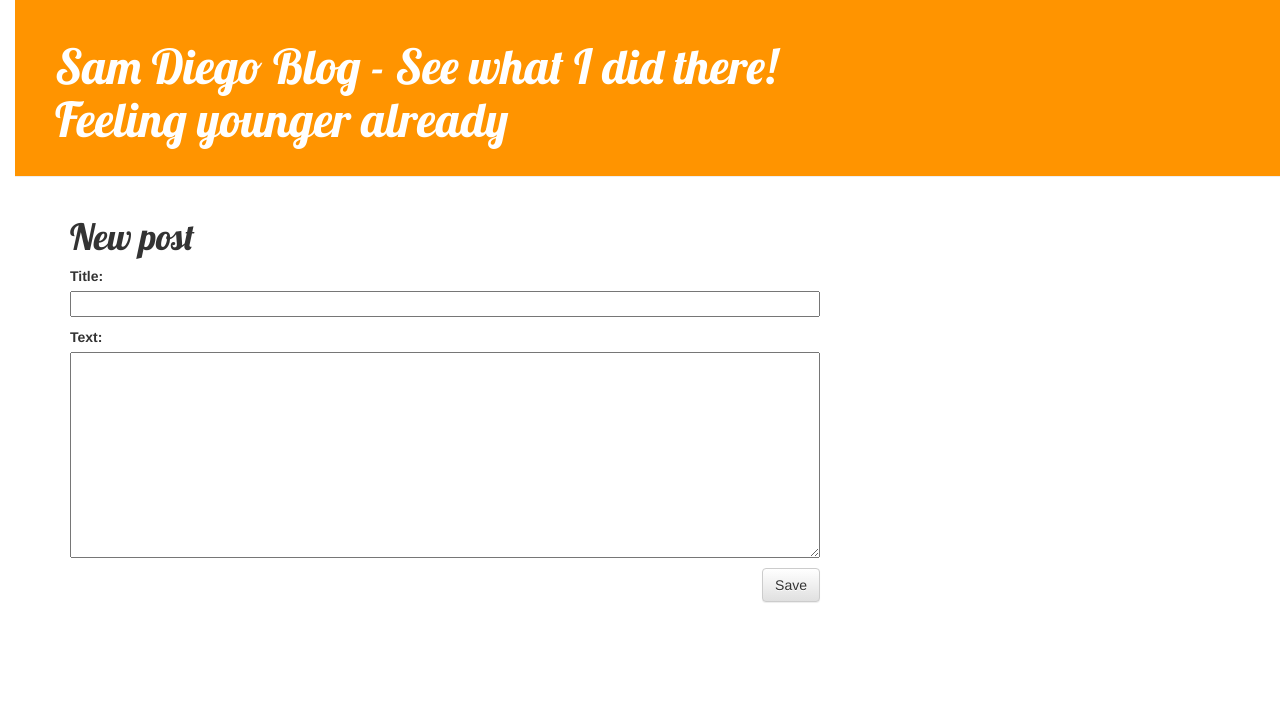
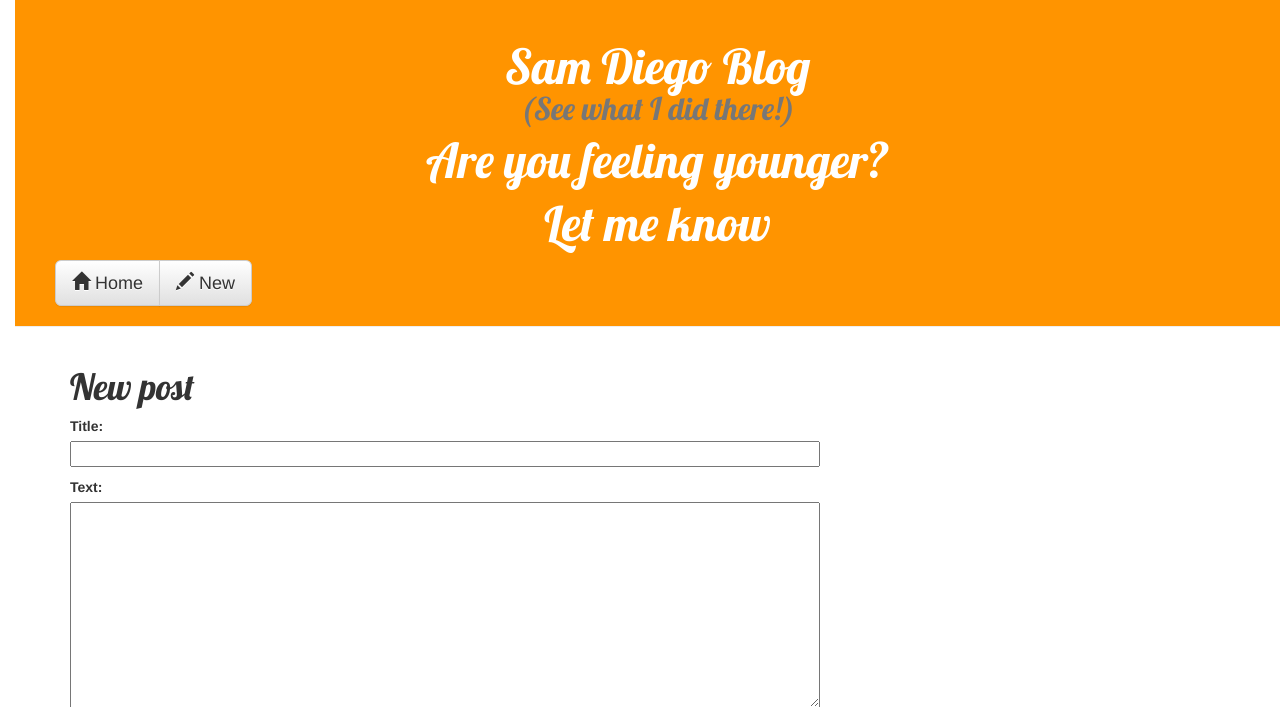
Before and after one commit to markhalkier/my-first-blog, a Django app: page /post/new/ in a window 1280 px wide. Shown: the top 707 px of the page. Run offline with Django 3.2, Linux system fonts and the light colour scheme; some libraries are stand-ins or nearby versions.

Commit message:
Added views to create/edit blog post inside the site.

```diff
--- a/blog/templates/blog/base.html
+++ b/blog/templates/blog/base.html
@@ -9,12 +9,31 @@
     </head>
     <body>
             <div class="page-header">
-                {% if user.is_authenticated %}
+                <!-- {% if user.is_authenticated %}
                     <a href="{% url 'post_new' %}" class="top-menu"><span class="glyphicon glyphicon-plus"></span></a>
-                {% endif %}
-                <h1><a href="/">Sam Diego Blog - See what I did there!
+                {% endif %}     -->
+                <!-- <h1><a href="/">Sam Diego Blog - See what I did there!
                     <p>Feeling younger already</p>
-                </a></h1>
+                </a></h1>     -->
+                <h1 align="center">Sam Diego Blog
+                    <p><small>(See what I did there!)</small></p>
+                    <p>Are you feeling younger?</p>
+                    <p>Let me know</p>
+                </h1>
+                <!-- <div class="btn-group" role="group" aria-label="...">
+                    <button type="button" class="btn btn-default">Left</button>
+                    <button type="button" class="btn btn-default">Middle</button>
+                    <button type="button" class="btn btn-default">Right</button>
+                    <a href="/"></a>
+                </div>   -->
+                <div class="btn-group" role="group" aria-label="...">
+                    <a href="/" type="button" class="btn btn-default btn-lg">
+                        <span class="glyphicon glyphicon-home" aria-hidden="true"></span> Home
+                    </a>
+                    <a href="{% url 'post_new' %}" type="button" class="btn btn-default btn-lg">
+                        <span class="glyphicon glyphicon-pencil" aria-hidden="true"></span> New
+                    </a>
+                </div>
             </div>
             <div class="content container">
                 <div class="row">
```
